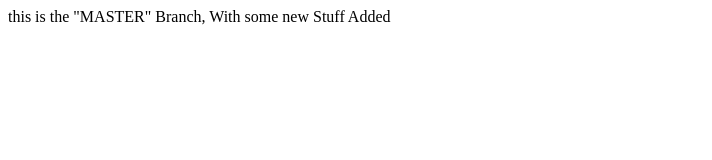
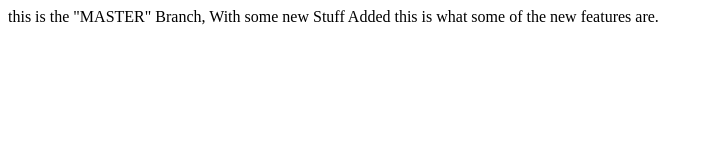
Before and after one commit to jemjal75/Lecture1, a plain HTML site: page index.html in a window 1280 px wide. Shown: the whole page, without its empty margins (0-712 px from the left). Drawn offline with Linux system fonts and the light colour scheme.

Commit message:
Update index.html
Added some New Features

```diff
--- a/index.html
+++ b/index.html
@@ -3,5 +3,7 @@
     <head>
         <title>test</title>
     </head>
-<body>this is the "MASTER" Branch, With some new Stuff Added</body>
+<body>this is the "MASTER" Branch, With some new Stuff Added
+    this is what some of the new features are.
+</body>
 </html>
```
